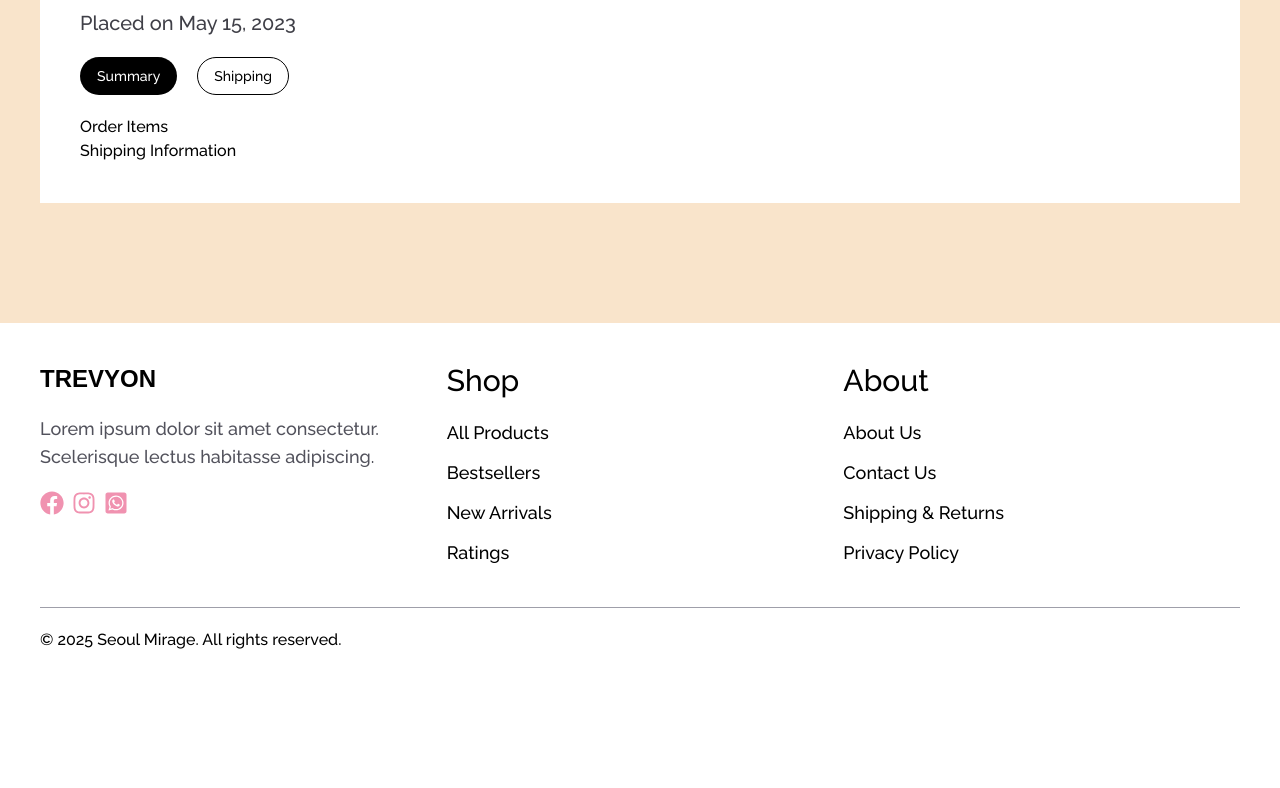
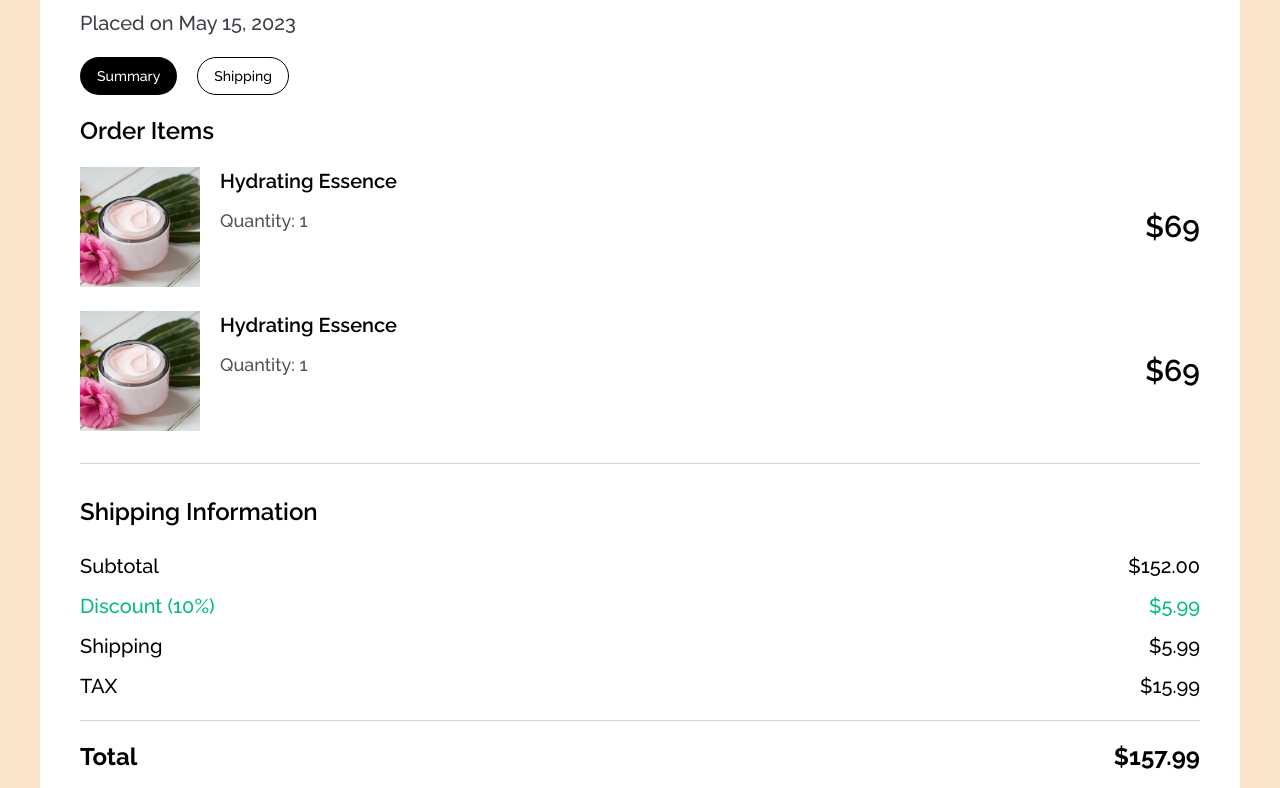
Before and after one commit to devsujoydas/trevyon-client, a React (Vite) app: page /order-history/1 in a window 1280 px wide. Shown: the part 372-1160 px from the top of the page. Before the commit the page ends 1084 px from the top, so only its background shows below. Built offline with nearby package versions, Linux system fonts and the light colour scheme; a web font is replaced by a local one.

Commit message:
order details

```diff
--- a/src/pages/MyAccount/OrderHistory/OrderShipping.jsx
+++ b/src/pages/MyAccount/OrderHistory/OrderShipping.jsx
@@ -2,7 +2,39 @@ import React from 'react'
 
 const OrderShipping = () => {
   return (
-    <div>OrderShipping</div>
+    <div>
+      <h1 className='font-semibold text-2xl pb-6'>Shipping Address</h1>
+      <div className='text-xl space-y-3'>
+        <p>Sujoy Das</p>
+        <p>devsujoydas@gmail.com</p>
+        <p>+880 1303-436299</p>
+        <p>Basakpara</p>
+        <p>Jamalpur</p>
+        <p>Mymensigh</p>
+        <p>Bangladesh</p>
+      </div>
+
+      <hr className='text-zinc-300 my-8' />
+
+      <h1 className='font-semibold text-2xl pb-6'>Shipping Method</h1>
+      <div className='text-xl space-y-3'>
+        <p>Standard Shipping (5-7 business days)</p>
+      </div>
+
+      <hr className='text-zinc-300 my-8' />
+
+      <h1 className='font-semibold text-2xl pb-6'>Tracking Information</h1>
+      <div className='space-y-3'>
+        <div className='font-medium text-xl flex justify-between items-center'>
+          <h1>Tracking Number:</h1>
+          <h1>IZ999AA10123456784</h1>
+        </div>
+        <div className='font-medium text-xl flex justify-between items-center'>
+          <h1>Estimated Delivery</h1>
+          <h1>May 27-29, 2023</h1>
+        </div>
+      </div>
+    </div>
   )
 }
 
--- a/src/pages/MyAccount/OrderHistory/OrderSummary.jsx
+++ b/src/pages/MyAccount/OrderHistory/OrderSummary.jsx
@@ -1,14 +1,66 @@
-import React from 'react'
+import summaryProductImg from '../../../assets/products/product_1.png'
+
+const SummaryProductCard = () => {
+  return (
+    <div className='flex justify-between items-center '>
+      <div className='flex justify-center items-start gap-5'>
+        <div>
+          <img className='h-30' src={summaryProductImg} alt="" />
+        </div>
+        <div className='space-y-3'>
+          <h1 className='text-xl font-semibold'>Hydrating Essence</h1>
+          <h1 className='text-lg text-zinc-600'>Quantity: 1</h1>
+        </div>
+      </div>
+      <div>
+        <h1 className='text-3xl font-semibold'>$69</h1>
+      </div>
+    </div>
+  )
+}
 
 const OrderSummary = () => {
   return (
     <div>
       <div>
-        <h1>Order Items</h1>
+        <h1 className='font-semibold text-2xl pb-5'>Order Items</h1>
+        <div className='space-y-6'>
+          <SummaryProductCard />
+          <SummaryProductCard />
+        </div>
       </div>
 
+      <hr className='text-zinc-300 my-8' />
+
       <div>
-        <h1>Shipping Information</h1>
+        <h1 className='font-semibold text-2xl pb-6'>Shipping Information</h1>
+        <div>
+          <div className='space-y-3'>
+            <div className='font-medium text-xl flex justify-between items-center'>
+              <h1>Subtotal</h1>
+              <h1>$152.00</h1>
+            </div>
+            <div className='font-medium text-emerald-500 text-xl flex justify-between items-center'>
+              <h1>Discount (10%)</h1>
+              <h1>$5.99</h1>
+            </div>
+            <div className='font-medium text-xl flex justify-between items-center'>
+              <h1>Shipping</h1>
+              <h1>$5.99</h1>
+            </div>
+            <div className='font-medium text-xl flex justify-between items-center'>
+              <h1>TAX</h1>
+              <h1>$15.99</h1>
+            </div>
+          </div>
+          <hr className='text-zinc-300 my-5' />
+
+          <div className=' text-2xl font-bold flex justify-between items-center'>
+            <h1>Total</h1>
+            <h1>$157.99</h1>
+          </div>
+        </div>
+
       </div>
     </div>
   )
--- a/src/pages/MyAccount/Profile/ChangePassword.jsx
+++ b/src/pages/MyAccount/Profile/ChangePassword.jsx
@@ -24,9 +24,8 @@ const ChangePassword = () => {
         onSubmit={handleSubmit(onSubmit)}
         className="space-y-6 mt-10"
       >
-        {/* Password Fields */}
         <div className="grid grid-cols-1 md:grid-cols-3 gap-8">
-          {/* Current Password */}
+
           <div>
             <label className="block text-black font-semibold mb-2">
               Current Password
@@ -48,7 +47,6 @@ const ChangePassword = () => {
             )}
           </div>
 
-          {/* New Password */}
           <div>
             <label className="block text-black font-semibold mb-2">
               New Password
@@ -74,7 +72,6 @@ const ChangePassword = () => {
             )}
           </div>
 
-          {/* Confirm New Password */}
           <div>
             <label className="block text-black font-semibold mb-2">
               Confirm New Password
@@ -99,7 +96,6 @@ const ChangePassword = () => {
           </div>
         </div>
 
-        {/* Submit Button */}
         <div>
           <button
             type="submit"
@@ -109,6 +105,10 @@ const ChangePassword = () => {
           </button>
         </div>
       </form>
+
+      <div className="">
+        <button className="w-full md:w-auto px-8 py-3 bg-red-600 text-white hover:text-black rounded-full cursor-pointer font-semibold hover:bg-transparent border border-transparent hover:border-black active:scale-95 transition">Log Out</button>
+      </div>
     </div>
   );
 };
```
